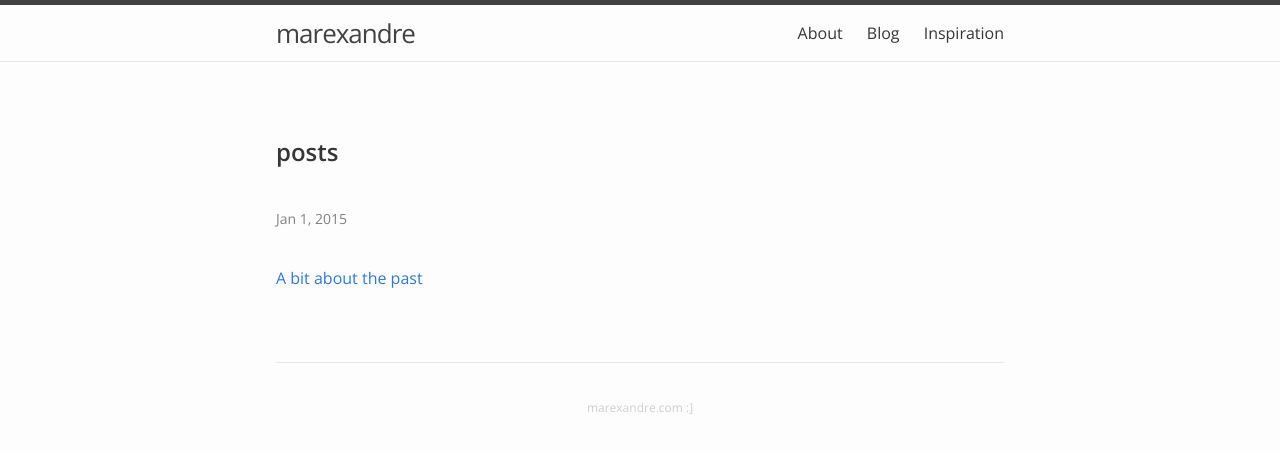
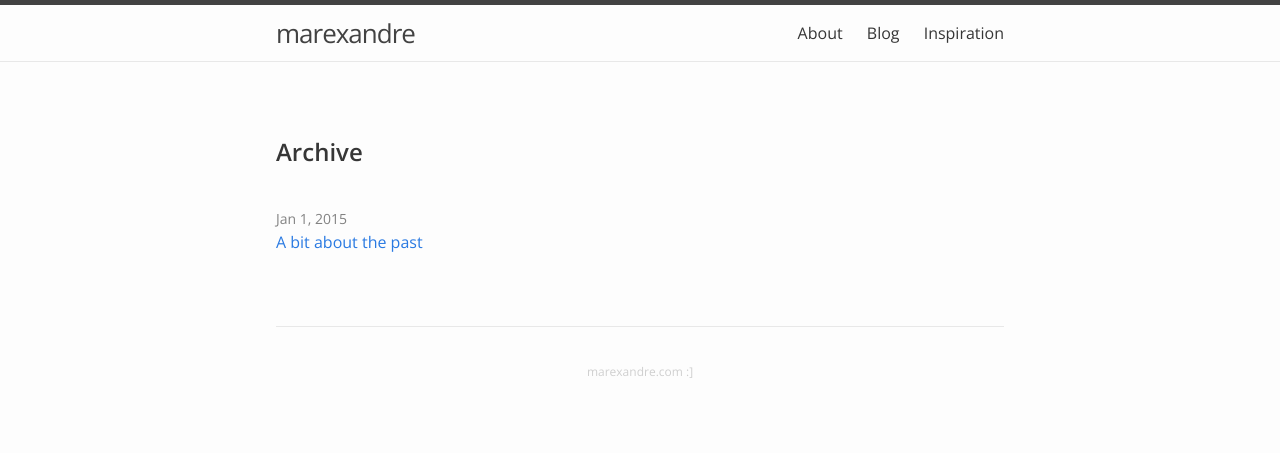
Before and after one commit to marexandre/marexandre.github.io, a Jekyll site: the page built from blog/index.html, in a window 1280 px wide. Shown: the top 453 px of the page. Built offline with Jekyll 4.4.1, drawn with Linux system fonts in a browser that asks for light colours.

Commit message:
udpate post-list page

```diff
--- a/_includes/post-list.html
+++ b/_includes/post-list.html
@@ -1,10 +1,10 @@
-<h2 class="page-heading">posts</h2>
+<h2 class="page-heading">Archive</h2>
 
 <ul class="post-list">
 {% for post in site.categories[include.category] %}
   <li>
     <span class="post-meta">{{ post.date | date: "%b %-d, %Y" }}</span>
-    <p><a class="post-link" href="{{ post.url | prepend: site.baseurl }}">{{ post.title }}</a></p>
+    <a class="post-link" href="{{ post.url | prepend: site.baseurl }}">{{ post.title }}</a>
   </li>
 {% endfor %}
 </ul>
```
